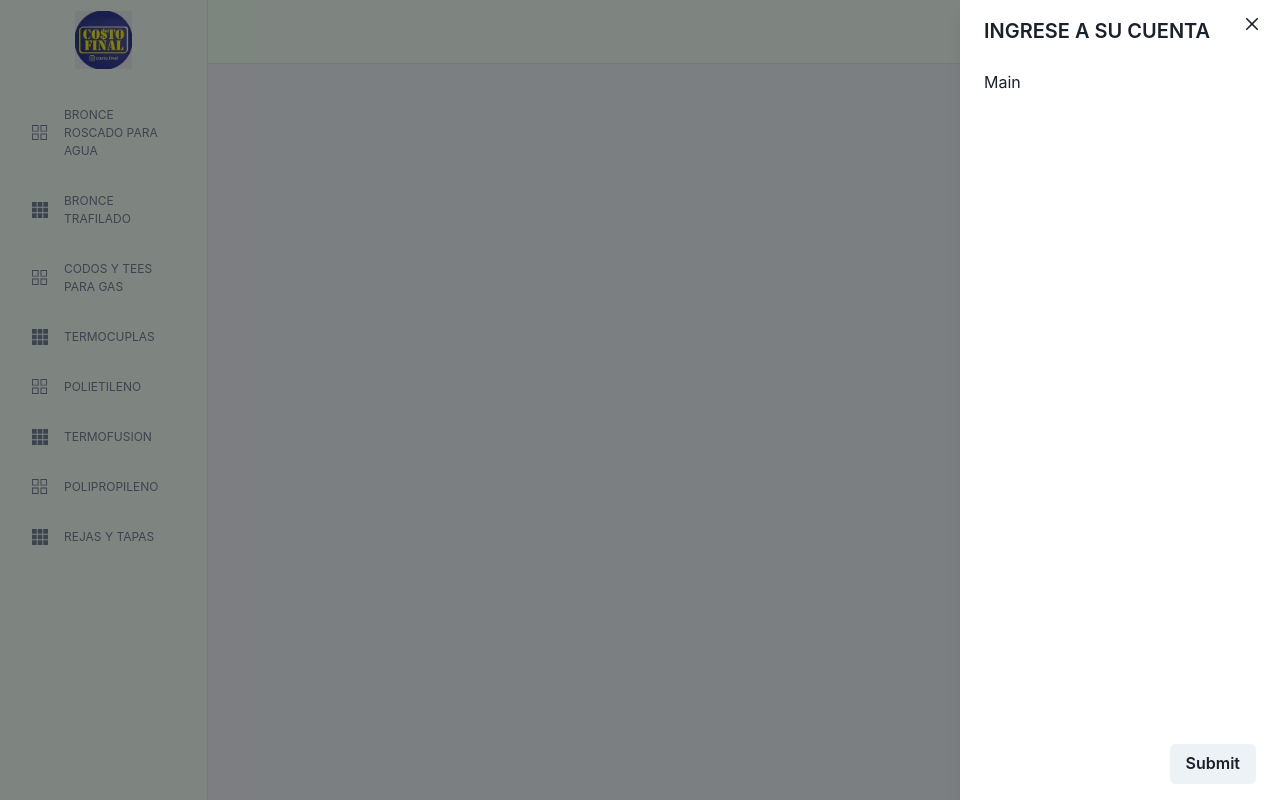
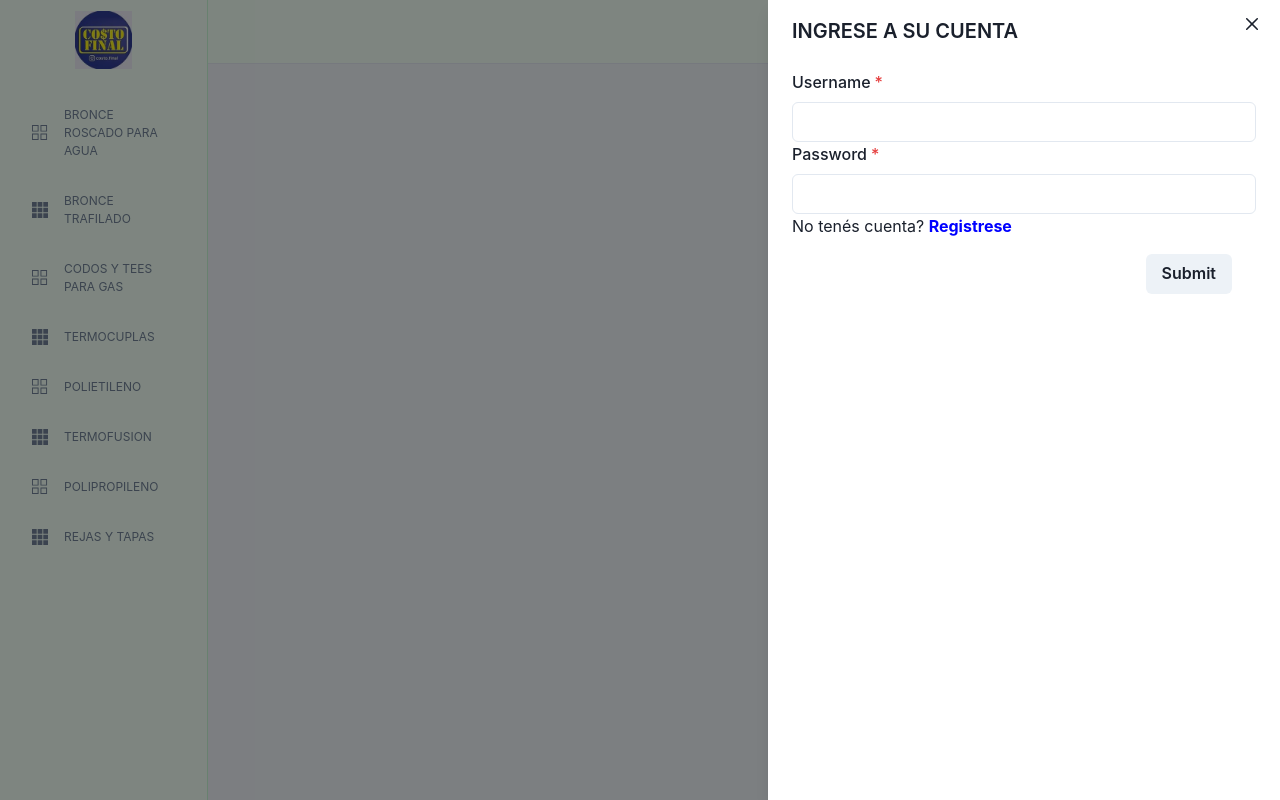
Before and after one commit to rdmadeira/costofinal_frontend_nucba, a React (Create React App) app: page / in a window 1280 px wide. Both pictures are taken after a click on the button "Ingresar". Built offline with nearby package versions, Linux system fonts and the light colour scheme.

Commit message:
install use Form hook and create form

```diff
--- a/package.json
+++ b/package.json
@@ -13,6 +13,7 @@
     "framer-motion": "^10.10.0",
     "react": "^18.2.0",
     "react-dom": "^18.2.0",
+    "react-hook-form": "^7.43.9",
     "react-icons": "^4.8.0",
     "react-scripts": "5.0.1",
     "styled-components": "^5.3.9",
--- /dev/null
+++ b/src/components/forms/Input.js
@@ -0,0 +1,8 @@
+import React from 'react';
+import { Input } from '@chakra-ui/react';
+
+const LoginInput = ({ ...attrs }) => {
+  return <Input {...attrs} backgroundColor={'green.50'} variant={'outline'} />;
+};
+
+export default LoginInput;
--- /dev/null
+++ b/src/components/forms/SignUpForm.js
@@ -0,0 +1,91 @@
+import React, { useState } from 'react';
+import {
+  FormControl,
+  FormLabel,
+  FormErrorMessage,
+  useToast,
+  Spinner,
+  DrawerFooter,
+  Button,
+  Text,
+  Input,
+} from '@chakra-ui/react';
+import { useForm } from 'react-hook-form';
+/* import Input from './Input';
+ */
+const SignUpForm = () => {
+  const {
+    register,
+    handleSubmit,
+    formState: { errors, isSubmitting, isSubmitSuccessful },
+  } = useForm();
+
+  const toast = useToast({});
+  const onSubmit = (data) => {
+    console.log(data);
+
+    isSubmitSuccessful &&
+      toast({
+        title: 'Login aceptado',
+        description: 'Los datos son correctos!',
+        status: 'success',
+        isClosable: true,
+      });
+  };
+
+  const [isLogin, setisLogin] = useState(true);
+
+  const inputNames = isLogin
+    ? ['username', 'password']
+    : ['username', 'password', 'nombre', 'apellido', 'dirección', 'teléfono'];
+
+  return (
+    <div>
+      <form onSubmit={handleSubmit(onSubmit)}>
+        {inputNames.map((name) => {
+          return (
+            <FormControl key={name} isInvalid={errors[name]} isRequired>
+              <FormLabel htmlFor={name}>
+                {name[0].toLocaleUpperCase() + name.slice(1)}
+              </FormLabel>
+              <Input
+                {...register(name, {
+                  required: { value: true, message: 'Campo obligatório!' },
+                })}
+                name={name}
+                id={name}
+                type={
+                  name === 'password'
+                    ? 'password'
+                    : name === 'teléfono'
+                    ? 'tel'
+                    : 'text'
+                }
+              />
+
+              <FormErrorMessage>
+                {errors[name] && errors[name].message}
+              </FormErrorMessage>
+            </FormControl>
+          );
+        })}
+        <Text>
+          No tenés cuenta?{' '}
+          <button
+            type="button"
+            onClick={() => setisLogin(!isLogin)}
+            style={{ fontWeight: 'bold', color: 'blue' }}>
+            Registrese
+          </button>
+        </Text>
+        <DrawerFooter>
+          <Button type="submit" rightIcon={isSubmitting && <Spinner />}>
+            Submit
+          </Button>
+        </DrawerFooter>
+      </form>
+    </div>
+  );
+};
+
+export default SignUpForm;
--- a/src/pages/Main.js
+++ b/src/pages/Main.js
@@ -6,21 +6,23 @@ import {
   DrawerOverlay,
   DrawerHeader,
   DrawerBody,
-  DrawerFooter,
-  Button,
 } from '@chakra-ui/react';
+import SignUpForm from '../components/forms/SignUpForm';
 
 const Main = ({ isOpen, onClose }) => {
   return (
-    <Drawer isOpen={isOpen} onClose={onClose} placement="right">
+    <Drawer
+      isOpen={isOpen}
+      onClose={onClose}
+      placement="right"
+      size={{ base: 'full', md: 'md' }}>
       <DrawerOverlay />
       <DrawerContent>
         <DrawerCloseButton onClick={onClose} />
         <DrawerHeader>INGRESE A SU CUENTA</DrawerHeader>
-        <DrawerBody>Main</DrawerBody>
-        <DrawerFooter>
-          <Button>Submit</Button>
-        </DrawerFooter>
+        <DrawerBody>
+          <SignUpForm />
+        </DrawerBody>
       </DrawerContent>
     </Drawer>
   );
```
Also changed, not shown: 1 other file (tests, documents, lock files or other folders).
